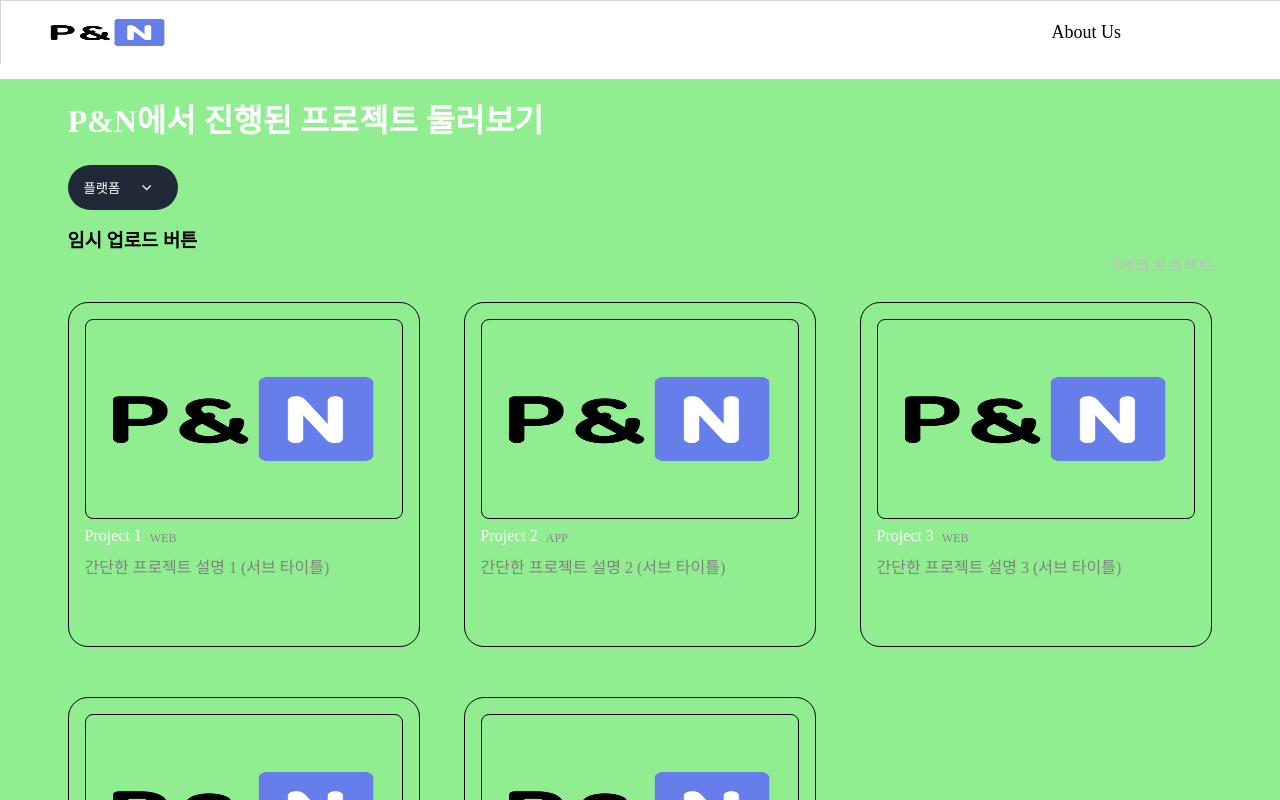
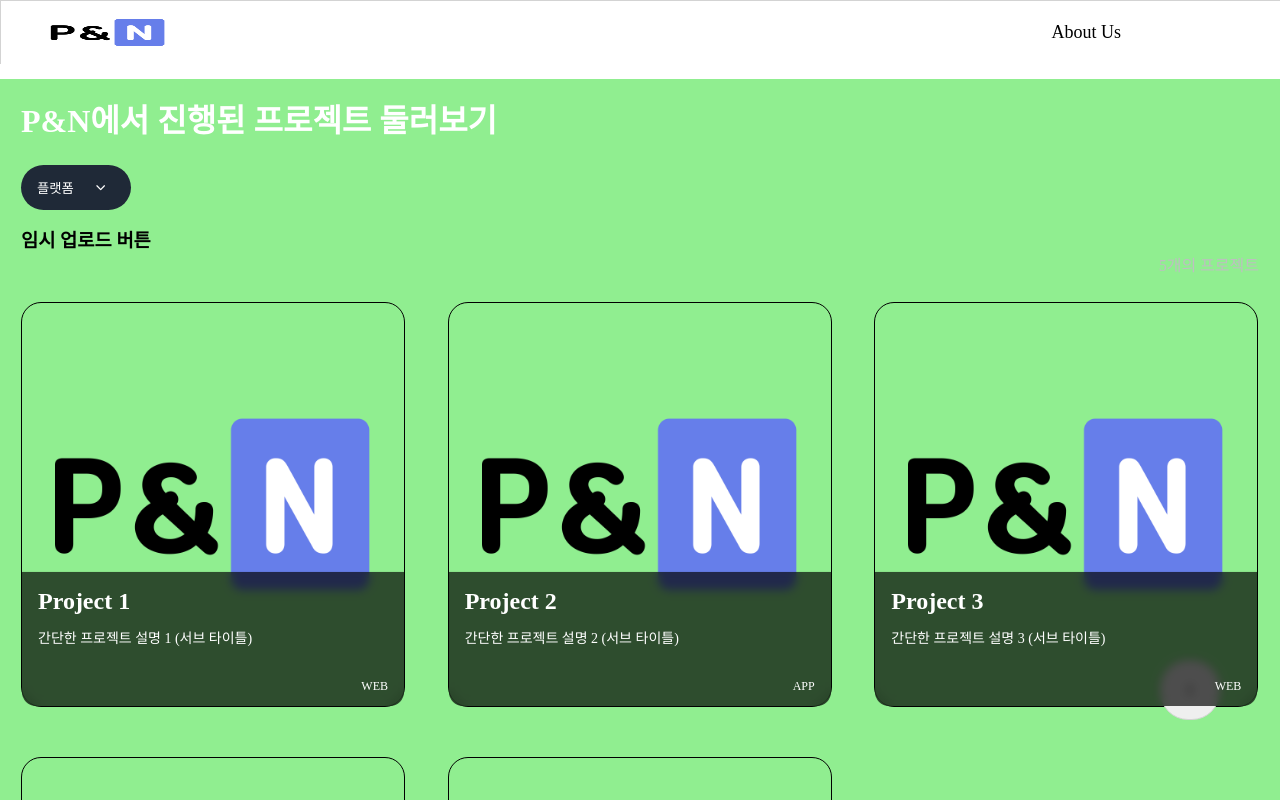
Before and after one commit to inje-pnn/pnn-web, a React (Vite) app in the folder pnn-web-front/: page /share in a window 1280 px wide. Built offline with nearby package versions, Linux system fonts and the light colour scheme; a web font is replaced by a local one.

Commit message:
fix: SharePage 디자인 수정

```diff
--- a/pnn-web-front/src/features/Card/CardFrame.jsx
+++ b/pnn-web-front/src/features/Card/CardFrame.jsx
@@ -6,59 +6,84 @@ import pnnlogo from "./../../assets/images/pnnlogo.png";
 const CardWrapper = styled.div`
   display: flex;
   flex-direction: column;
-  width: 352px;
-  height: 345px;
+  width: 384px;
+  height: 405px;
   cursor: pointer;
   border: solid 1px;
   border-radius: 20px;
-  padding: 16px;
+  position: relative;
 `;
 
 const ImageFrame = styled.img`
   width: 100%;
-  height: 200px;
-  border-radius: 8px;
-  border: solid 1px;
+  height: 100%;
+  border-radius: 20px;
+`;
+
+const ExplainFrame = styled.div`
+  position: absolute;
+  width: 100%;
+  height: 134px;
+  bottom: 0px;
+  background: rgba(0, 0, 0, 0.68);
+  box-shadow: rgba(0, 0, 0, 0.05) 0px -1px 1px 0px;
+  backdrop-filter: blur(5px);
+  border-radius: 0px 0px 14px 14px;
+  transition: 0.3s ease-in-out;
+  display: flex;
+  flex-direction: column;
+  padding: 16px;
+  z-index: 1;
 `;
 
 const TitleFrame = styled.div`
   display: flex;
   flex-direction: row;
-  margin-top: 8px;
+  margin-bottom: 8px;
   gap: 8px;
   color: white;
+  font-size: 16px;
+  font-weight: bold;
 `;
 
 const SubTitleFrame = styled.div`
-  color: gray;
-  margin-top: 8px;
+  color: white;
+  margin-top: 4px;
+  font-size: 14px;
 `;
 
 const PlatformContainer = styled.div`
+  position: absolute;
+  bottom: 12px;
+  right: 16px;
   font-size: 12px;
-  color: #888;
-  margin-top: 4px;
+  color: white;
 `;
 
 const CardFrame = ({ project }) => {
   const navigate = useNavigate();
 
   const handleDetailClick = () => {
-    navigate("/share/detail")
-  }
+    navigate("/share/detail");
+  };
 
   return (
     <CardWrapper onClick={handleDetailClick}>
       <ImageFrame src={pnnlogo} alt={project.title} />
-      <TitleFrame>
-        <span>{project.title}</span>
+
+      <ExplainFrame>
+        <TitleFrame>
+          <h2>{project.title}</h2>
+        </TitleFrame>
+
+        <SubTitleFrame>
+          <span>{project.description}</span>
+        </SubTitleFrame>
+
         <PlatformContainer>
           <span>{project.platform}</span>
         </PlatformContainer>
-      </TitleFrame>
-      <SubTitleFrame>
-        <span>{project.description}</span>
-      </SubTitleFrame>
+      </ExplainFrame>
     </CardWrapper>
   );
 };
--- /dev/null
+++ b/pnn-web-front/src/features/ScrollToTop/ScrollToTopButton.jsx
@@ -0,0 +1,28 @@
+import React from 'react';
+import styled from 'styled-components';
+
+const Button = styled.button`
+  position: fixed;
+  width: 60px;
+  height: 60px;
+  bottom: 80px;
+  right: 60px;
+  color: black;
+  border: solid 1px lightgray;
+  border-radius: 28px;
+  padding: 15px;
+  font-size: 18px;
+  cursor: pointer;
+`;
+
+export const ScrollToTopButton = () => {
+  const scrollToTop = () => {
+    window.scrollTo({ top: 0, behavior: 'smooth' });
+  };
+
+  return (
+    <Button onClick={scrollToTop}>
+      ↑
+    </Button>
+  );
+};
--- a/pnn-web-front/src/features/filter/Filter.jsx
+++ b/pnn-web-front/src/features/filter/Filter.jsx
@@ -6,7 +6,6 @@ const FilterFrame = styled.div`
   width: 100%;
   height: 60px;
   display: flex;
-  position: relative;
 `;
 
 const DropdownButton = styled.button`
@@ -25,7 +24,7 @@ const DropdownButton = styled.button`
 
 const MenuContainer = styled.div`
   position: absolute;
-  top: 60px;
+  top: 21%;
   margin-top: -8px;
   width: 110px;
   background-color: #1f2937;
@@ -36,10 +35,9 @@ const MenuContainer = styled.div`
   opacity: ${(props) => (props.isOpen ? 1 : 0)};
   transform: ${(props) =>
     props.isOpen ? "translateY(0)" : "translateY(-10px)"};
-  pointer-events: ${(props) => (props.isOpen ? "auto" : "none")}; /* 클릭 가능 여부 */
+  pointer-events: ${(props) => (props.isOpen ? "auto" : "none")};
   transition: opacity 0.3s ease, transform 0.3s ease;
 `;
-
 
 const MenuItem = styled.button`
   width: 100%;
--- a/pnn-web-front/src/pages/project/SharePage.jsx
+++ b/pnn-web-front/src/pages/project/SharePage.jsx
@@ -3,6 +3,7 @@ import { useState, useEffect } from "react";
 import { useNavigate } from "react-router-dom";
 import CardFrame from "../../features/Card/CardFrame";
 import Filter from "../../features/filter/Filter";
+import { ScrollToTopButton } from "../../features/ScrollToTop/ScrollToTopButton";
 
 const Container = styled.div`
   display: flex;
@@ -16,7 +17,7 @@ const Container = styled.div`
 const Frame = styled.div`
   display: flex;
   flex-wrap: wrap;
-  width: 1145px;
+  width: 1238px;
 `;
 
 const HeaderFrame = styled.div`
@@ -38,7 +39,7 @@ const CardContainer = styled.div`
   display: grid;
   grid-template-columns: 1fr 1fr 1fr;
   width: 100%;
-  gap: 50px 43px;
+  gap: 50px 42px;
 `;
 
 export const SharePage = () => {
@@ -111,13 +112,6 @@ export const SharePage = () => {
           setSelectedPlatform={setSelectedPlatform}
         />
 
-        {/*{isLogin && (
-          <h3 onClick={handleUploadClick}>
-            임시 업로드 버튼
-          </h3>
-        )}
-        */}
-
         <h3 onClick={handleUploadClick}>임시 업로드 버튼</h3>
 
         <ProjectNumber>{filteredProjects.length}개의 프로젝트</ProjectNumber>
@@ -128,6 +122,7 @@ export const SharePage = () => {
           ))}
         </CardContainer>
       </Frame>
+      <ScrollToTopButton />
     </Container>
   );
 };
--- a/pnn-web-front/src/pages/project/ShareUpload.jsx
+++ b/pnn-web-front/src/pages/project/ShareUpload.jsx
@@ -1,5 +1,4 @@
 import styled from "styled-components";
-import CardFrame from "../../features/Card/CardFrame";
 
 const Container = styled.div`
   display: flex;
--- a/pnn-web-front/src/widgets/layout/Header/Header.jsx
+++ b/pnn-web-front/src/widgets/layout/Header/Header.jsx
@@ -16,6 +16,7 @@ const Container = styled.div`
   color: black;
   border-bottom: 1px solid lightgray;
   padding: 0 3% 0 3%;
+  z-index: 100;
 
   @media (min-width: 768px) {
     width: 1920px;
```
